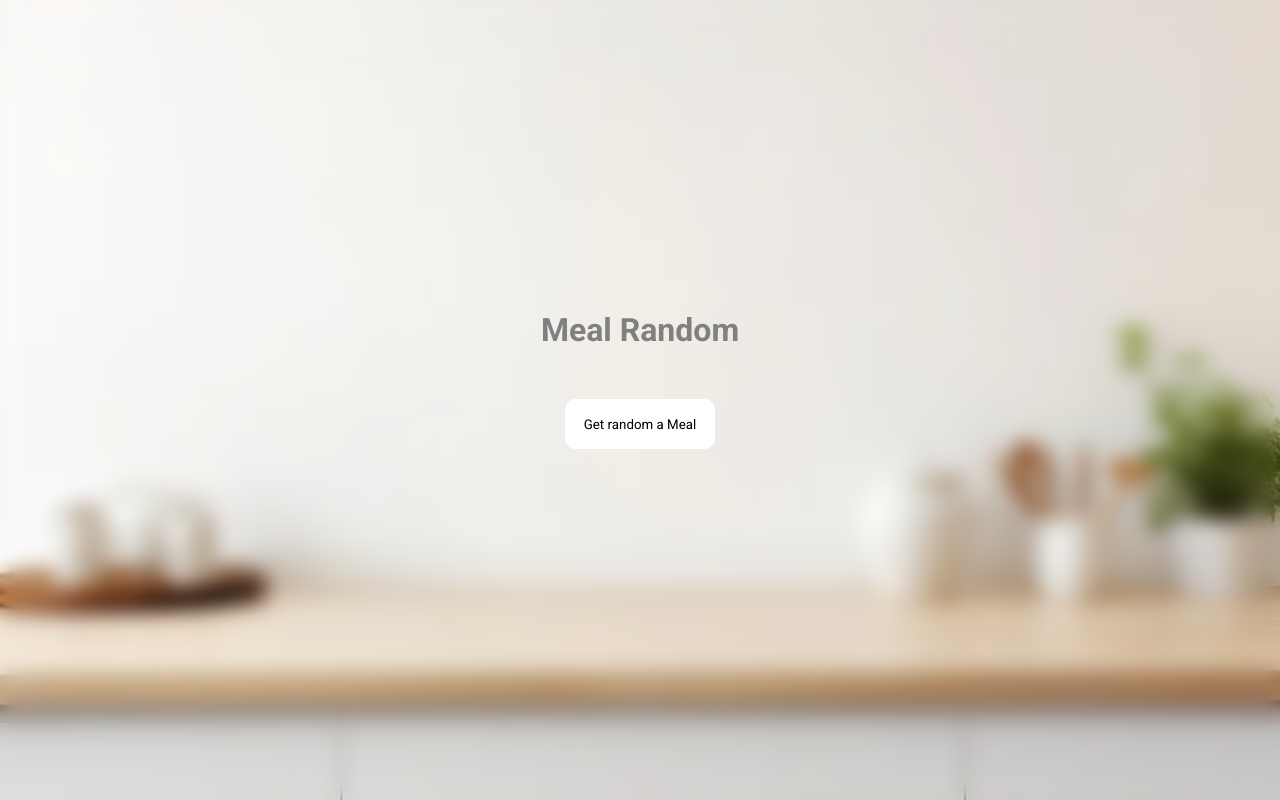
After one commit to TheValll/konexio_cours, a PHP site: page /FrontEnd-Mentor/mealDB/index.html in a window 1280 px wide. The commit adds this page. Run offline with PHP 8.4, Linux system fonts and the light colour scheme.

Commit message:
meals random

```diff
--- a/FrontEnd-Mentor/MapAirport/style.css
+++ b/FrontEnd-Mentor/MapAirport/style.css
@@ -11,7 +11,6 @@ body {
   justify-content: center;
   align-items: center;
   text-align: center;
-  overflow: hidden;
   font-family: "Roboto", sans-serif;
   background: url(./bg.jpeg) center/cover;
   backdrop-filter: blur(10px);
@@ -30,6 +29,7 @@ header {
   border-radius: 10px;
   height: 70px;
   padding: 10px;
+  background-color: rgba(0, 0, 0, 0.2);
 }
 .app {
   margin-top: 100px;
--- /dev/null
+++ b/FrontEnd-Mentor/mealDB/index.html
@@ -0,0 +1,17 @@
+<!DOCTYPE html>
+<html lang="fr">
+  <head>
+    <meta charset="UTF-8" />
+    <meta name="viewport" content="width=device-width, initial-scale=1.0" />
+    <link rel="stylesheet" href="./style.css" />
+    <title>Meal Random</title>
+  </head>
+  <body>
+    <div class="app">
+      <h1>Meal Random</h1>
+      <input type="submit" id="submit" value="Get random a Meal" />
+    </div>
+    <div class="card"></div>
+    <script src="./script.js"></script>
+  </body>
+</html>
--- /dev/null
+++ b/FrontEnd-Mentor/mealDB/script.js
@@ -0,0 +1,87 @@
+// SET VARIBALE
+
+const submitInput = document.getElementById("submit");
+const cardLabel = document.querySelector(".card");
+
+// CREATE EVENT CLICK
+
+submitInput.addEventListener("click", async (e) => {
+  e.preventDefault();
+
+  // SET VARIBALE
+
+  let meals;
+  let urlModifiee = "";
+  let flag = "";
+
+  // CALL MEALS API
+
+  await fetch("https://www.themealdb.com/api/json/v1/1/random.php")
+    .then((res) => res.json())
+    .then((data) => {
+      meals = data.meals[0];
+
+      // REPLACE YOUTUBE URL FOR EMBED
+
+      let url = meals.strYoutube;
+      urlModifiee = url.replace(/\/watch\?v=/, "/embed/");
+    });
+  try {
+    // CALL REST COUNTRIES API FOR COUNTRY FLAG
+
+    await fetch(`https://restcountries.com/v3.1/name/${meals.strArea}`)
+      .then((res) => {
+        return res.json();
+      })
+      .then((data) => {
+        flag = data[0].flags.png;
+      });
+  } catch {
+    return;
+  } finally {
+    cardLabel.style.display = "block";
+
+    // STOCK INGREDIENT AND MEASURE
+
+    if (meals) {
+      const ingredientsList = [];
+      for (let i = 1; i <= 20; i++) {
+        const ingredient = meals["strIngredient" + i];
+        const measure = meals["strMeasure" + i];
+        if (ingredient) {
+          ingredientsList.push(`${ingredient} ${measure}`);
+        }
+      }
+
+      // SHOW ALL ELEMENTS IN CARD HTML
+
+      cardLabel.innerHTML = `
+      <div class="header">
+          <h2>${meals.strMeal} : ${meals.strArea}</h2>
+          <img src="${flag}" alt="country flag" id="flag">
+      </div>
+        <div class="assets">
+          <img
+            src="${meals.strMealThumb}"
+            alt="meal"
+            width="420"
+            height="315"
+          />
+          <div class="video">
+            <iframe
+              src="${urlModifiee}"
+            >
+            </iframe>
+          </div>
+        </div>
+        <div class="ingredients">
+          <div class="ingredients-container">
+            ${ingredientsList
+              .map((ingredient) => `<p>${ingredient}</p>`)
+              .join("")}
+          </div>
+        </div>
+      `;
+    }
+  }
+});
--- /dev/null
+++ b/FrontEnd-Mentor/mealDB/style.css
@@ -0,0 +1,98 @@
+@import url("https://fonts.googleapis.com/css2?family=Roboto:ital,wght@0,100;0,300;0,400;0,500;0,700;0,900;1,100;1,300;1,400;1,500;1,700;1,900&display=swap");
+
+* {
+  margin: 0;
+  padding: 0;
+  box-sizing: border-box;
+}
+body {
+  min-height: 100vh;
+  font-family: "Roboto", sans-serif;
+  background: url("./bg.webp") center/cover no-repeat;
+  backdrop-filter: blur(10px);
+  display: grid;
+  place-items: center;
+  text-align: center;
+  color: gray;
+}
+.app {
+  margin-top: 10px;
+}
+.header {
+  display: flex;
+  justify-content: center;
+  align-items: center;
+  gap: 10px;
+}
+#flag {
+  height: 32px;
+  width: 36px;
+}
+#submit {
+  margin: 50px;
+  border: 1px solid transparent;
+  padding: 5px;
+  height: 50px;
+  width: 150px;
+  border-radius: 10px;
+  background-color: white;
+  font-family: "Roboto", sans-serif;
+  transition: 0.2s ease-in-out;
+  cursor: pointer;
+}
+#submit:hover {
+  border: 1px solid black;
+}
+.card {
+  display: none;
+  padding: 20px;
+  background-color: rgba(255, 255, 255, 0.5);
+  border-radius: 10px;
+}
+.assets {
+  margin: 20px;
+  display: flex;
+  justify-content: center;
+  flex-wrap: wrap;
+  gap: 10px;
+}
+img {
+  box-shadow: rgba(0, 0, 0, 0.35) 0px 5px 15px;
+}
+iframe {
+  box-shadow: rgba(0, 0, 0, 0.35) 0px 5px 15px;
+  width: 420px;
+  height: 315px;
+}
+.incredients {
+  width: 100%;
+  display: flex;
+  flex-wrap: wrap;
+  justify-content: center;
+}
+.incredients-container p {
+  font-size: 1.2rem;
+  color: black;
+  margin: 5px;
+}
+
+@media (max-width: 490px) {
+  img {
+    width: 320px;
+    height: 215px;
+  }
+  iframe {
+    width: 320px;
+    height: 215px;
+  }
+}
+@media (max-width: 390px) {
+  img {
+    width: 270px;
+    height: 165px;
+  }
+  iframe {
+    width: 270px;
+    height: 165px;
+  }
+}
```
Also changed, not shown: FrontEnd-Mentor/MapAirport/script.js (+1 -1 lines), test.js (+7 -0 lines), FrontEnd-Mentor/mealDB/bg.webp (added).
